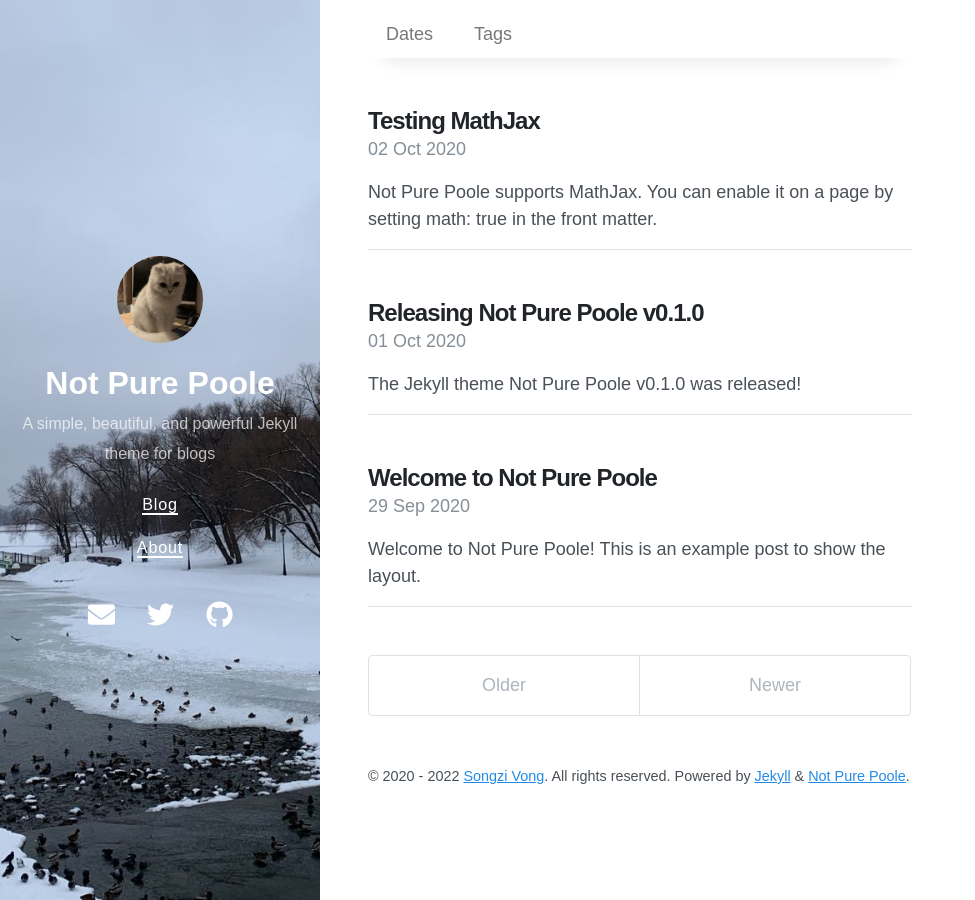
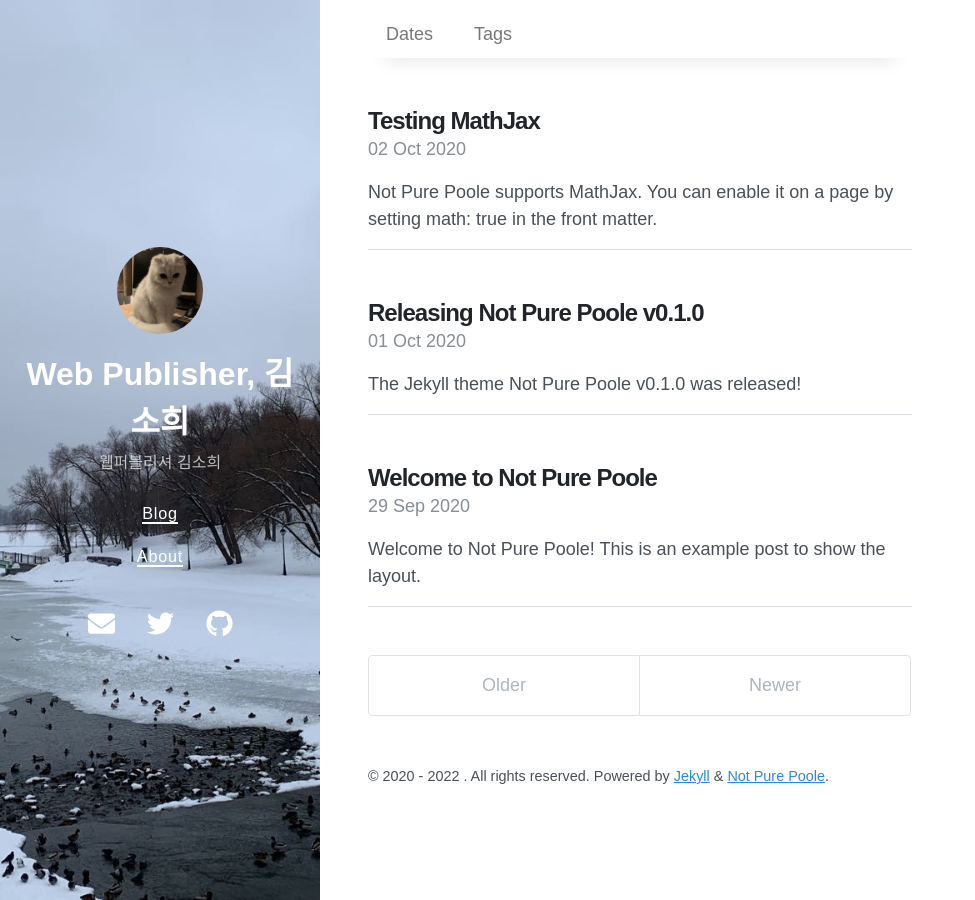
Before and after one commit to summerkim04/summerkim04.github.io, a Jekyll site: the page built from index.html, in a window 1280 px wide. Shown: the whole page, without its empty margins (0-975 px from the left). Built offline with Jekyll 4.4.1, drawn with Linux system fonts in a browser that asks for light colours; nearby versions of some CDN libraries; the list of posts is cut into pages by our own code.

Commit message:
테스트

```diff
--- a/_config.yml
+++ b/_config.yml
@@ -1,6 +1,6 @@
 # Setup
-title: Not Pure Poole
-description: A simple, beautiful, and powerful Jekyll theme for blogs
+title: Web Publisher, 김소희
+description: 웹퍼블리셔 김소희
 url: https://summerkim04.github.io
 avatar: /avatar.jpeg
 paginate: 5
@@ -33,10 +33,9 @@
   card: summary
 logo: logo.png
 social:
-  name: Songzi Vong
+  name: Sohee Kim
   links:
-    - https://twitter.com/vszhub
-    - https://github.com/vszhub
+    - https://summerkim04.github.io
 google_site_verification: xxxxx
 lang: en
 
@@ -53,7 +52,3 @@
 # disqus: xxxxxx
 
 # Specify the author for blog posts
-author:
-  name: Songzi Vong
-  url: https://github.com/vszhub/
-  email: vszhub@gmail.com
```
